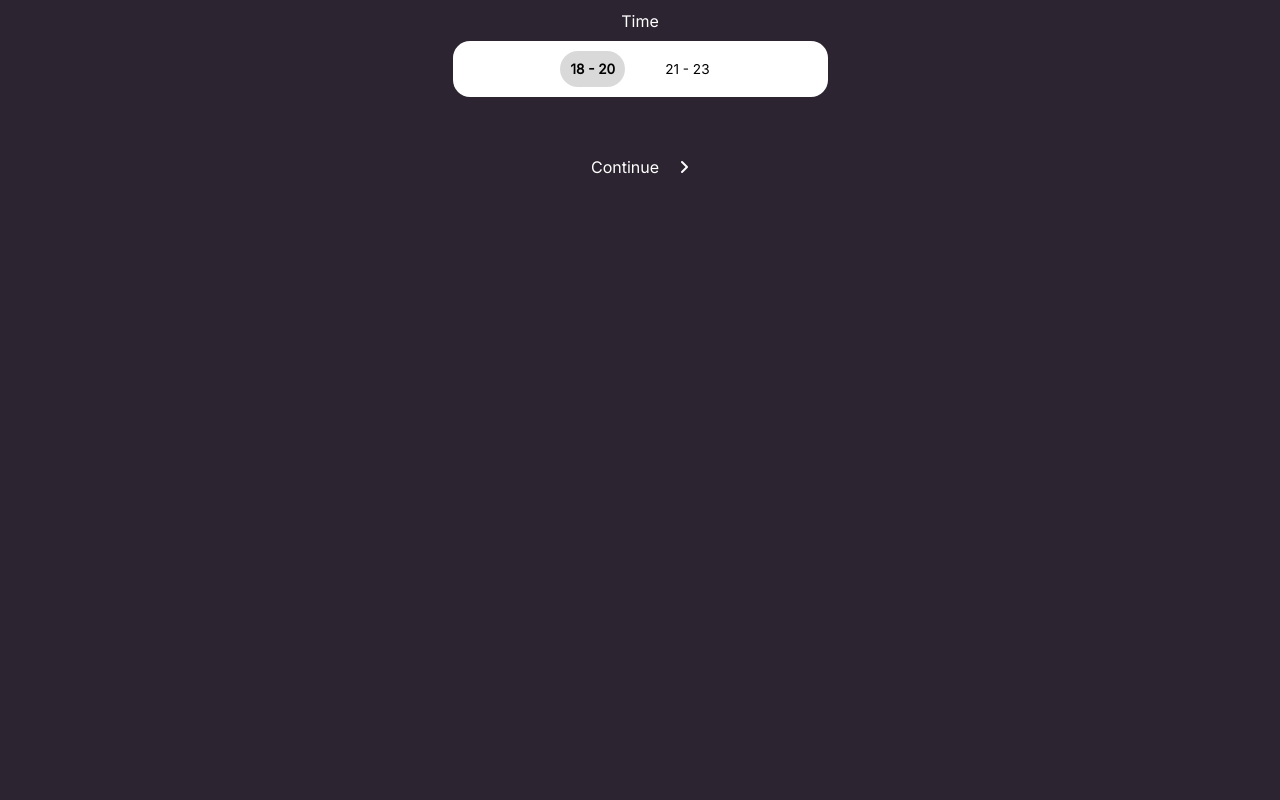
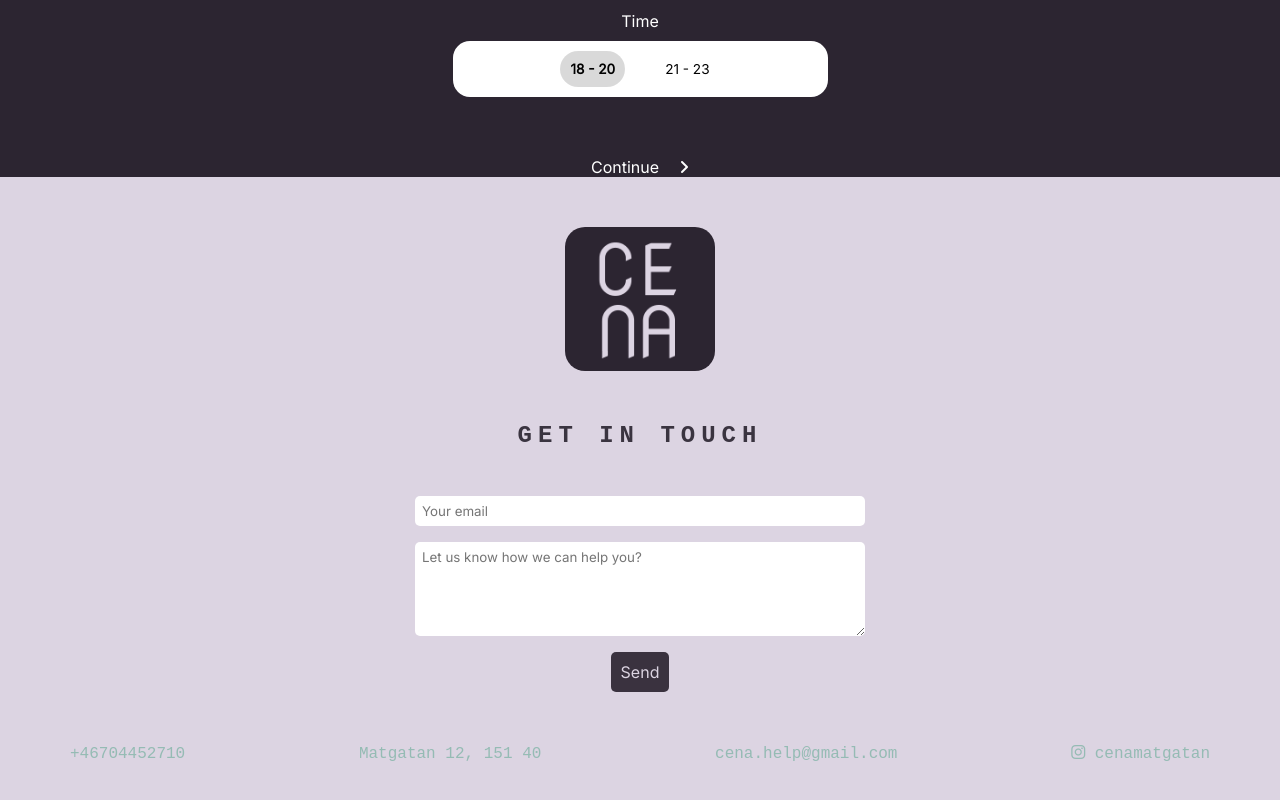
Before and after one commit to ViggoOhlsson/project-restaurant, a React (Create React App) app: page /book in a window 1280 px wide. Shown: the part 694-1494 px from the top of the page. Before the commit the page ends 871 px from the top, so only its background shows below. Built offline with nearby package versions, Linux system fonts and the light colour scheme; a web font is replaced by a local one.

Commit message:
footer done

```diff
--- a/src/components/Layout.tsx
+++ b/src/components/Layout.tsx
@@ -15,6 +15,36 @@ export function Layout() {
         <Link to="/test">404 test</Link>  */}
       </nav>
       <Outlet></Outlet>
+      <footer className="footer">
+        <div className="footer__main">
+          <div className="footer__main--logo">
+            <img src={require("../assets/logoo.png")} alt="Logo" />
+          </div>
+          <h2 className="footer__main--heading">GET IN TOUCH</h2>
+          <form className="footer__main--form">
+            <input
+              className="footer__main--form--input"
+              type="email"
+              placeholder="Your email"
+            />
+            <textarea
+              className="footer__main--form--text"
+              cols={20}
+              rows={5}
+              placeholder="Let us know how we can help you?"
+            ></textarea>
+            <button className="footer__main--form--button">Send</button>
+          </form>
+        </div>
+        <div className="footer__bottom">
+          <p className="footer__bottom--text">+46704452710</p>
+          <p className="footer__bottom--text">Matgatan 12, 151 40</p>
+          <p className="footer__bottom--text">cena.help@gmail.com</p>
+          <p className="footer__bottom--text">
+            <i className="fa-brands fa-instagram"></i> cenamatgatan
+          </p>
+        </div>
+      </footer>
     </>
   );
 }
--- a/src/scss/layouts/_layout.scss
+++ b/src/scss/layouts/_layout.scss
@@ -16,3 +16,117 @@
         }
     }
 }
+
+.footer{
+    padding: 50px;
+    width: 100%;
+    @include mixins.flex(column, center, center, 2rem);
+    background-color: #DCD4E2;
+
+    &__main{
+
+        @include mixins.flex(column, center, center, 2rem);
+
+
+        &--logo{
+            width: 150px;
+
+            img{
+                border-radius: 20px;
+                width: 100%;
+            }
+
+        }
+
+        &--heading{
+
+            @include typography.nova;
+                color: #2c2531ea;
+                text-transform: uppercase;
+                text-decoration: none;
+                letter-spacing: .25em;
+                display: inline-block;
+                padding: 15px;
+                position: relative;
+                cursor:crosshair;
+                &:hover{
+
+                    transform: scale(1.1);
+                    transition: 0.3s;
+                }
+
+              &:hover::after {
+                width: 100%;
+                right: 0;
+              }
+
+              &::after {
+                background: none repeat scroll 0 0 transparent;
+                bottom: 0;
+                content: "";
+                display: block;
+                height: 4px;
+                right: 0;
+                position: absolute;
+                background: linear-gradient(to left, #73b09e, #aad4c9, #8c53b8 100%);
+                // background: linear-gradient(to left, #f69ec4, #f9dd94 100%);
+                transition: width .5s ease 0s, right .5s ease 0s;
+                width: 0;
+              }
+        }
+
+        &--form{
+
+            @include mixins.flex(column, center, center, 1rem);
+
+            &--input, &--text{
+                padding: 7px;
+                width: 250px;
+                outline: none;
+                border: none;
+                border-radius: 5px;
+                @include typography.inter;
+                font-size: 1.05;
+                @include mixins.tablet{
+                    width: 450px;
+                }
+            }
+
+            &--button{
+                border: none;
+                border-radius: 5px;
+                @include typography.inter;
+                padding: 10px;
+                background-color: #2c2531ea;
+                color: #DCD4E2;
+                font-size: 1rem;
+                // color: #fff;
+
+                &:hover{
+                    color:#2c2531ea;
+                    background-color:#c4bdca;
+                    cursor: pointer;
+                    transform: scale(1.1);
+                    transition: 0.3s;
+                }
+            }
+        }
+    }
+
+    &__bottom{
+        padding: 20px;
+        @include mixins.flex(column, center, space-between, 1rem);
+        text-align: center;
+        color: #73b09ead;
+
+        @include mixins.tablet{
+            width: 100%;
+            @include mixins.flex(row, space-between, center, 1rem);
+
+        }
+
+        &--text{
+            @include typography.nova;
+        }
+    }
+}
```
